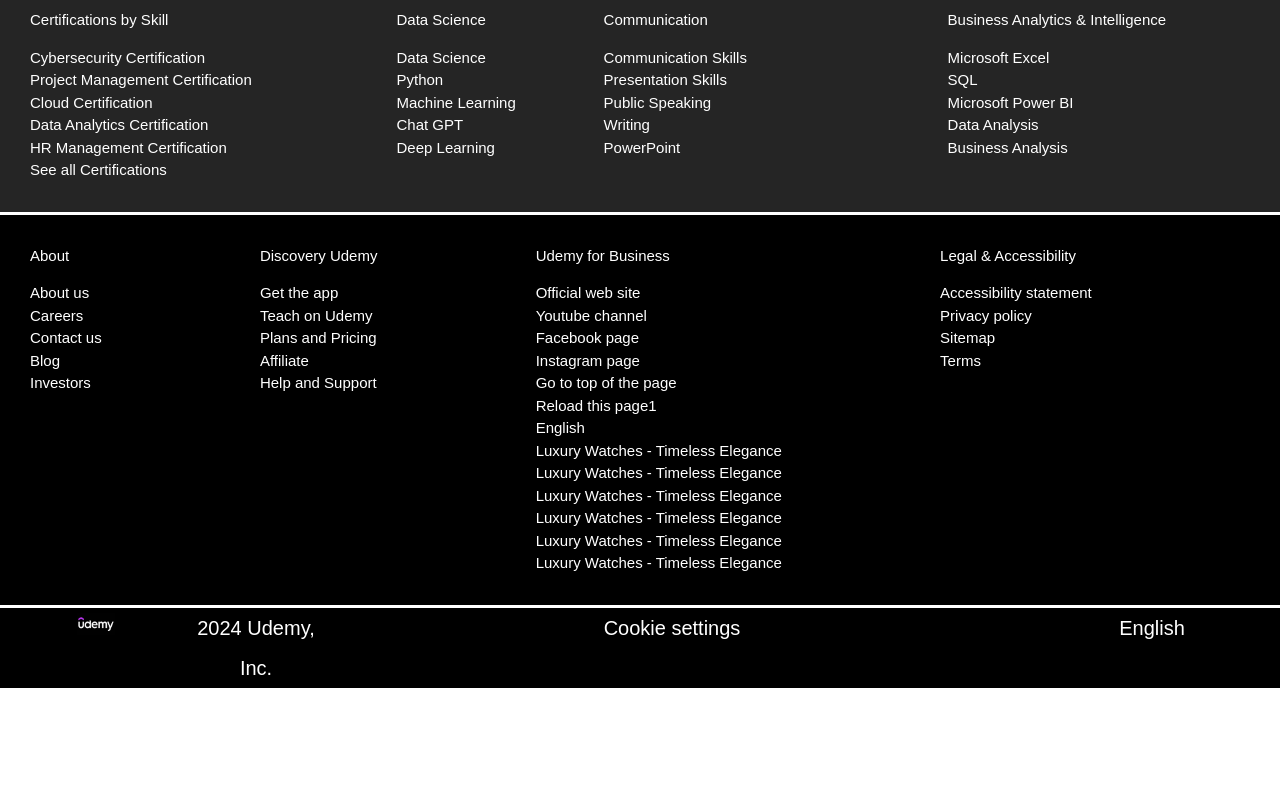
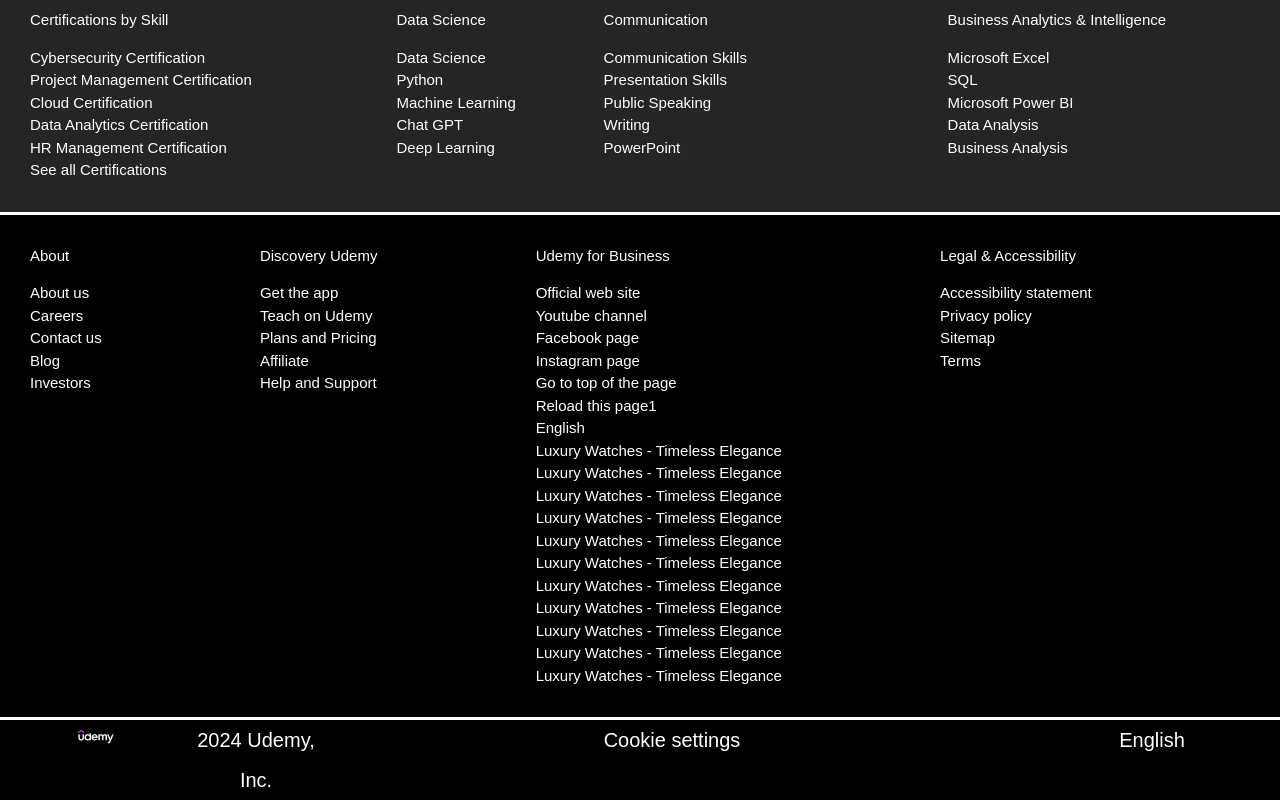
Before and after one commit to tuvshinerdene1/tuvshinerdene1.github.io, a plain HTML site: page Lab6/home.html in a window 1280 px wide. Shown: the part 4735-5535 px from the top of the page. Before the commit the page ends 5423 px from the top, so only its background shows below. Drawn offline with Linux system fonts and the light colour scheme.

Commit message:
even more internal links

```diff
--- a/Lab6/home.html
+++ b/Lab6/home.html
@@ -677,6 +677,11 @@
                  <li><a href="/golden-watches">Luxury Watches - Timeless Elegance</a></li>
                  <li><a href="/diamond-watches">Luxury Watches - Timeless Elegance</a></li>
                  <li><a href="/rolex">Luxury Watches - Timeless Elegance</a></li>
+                    <li><a href="/sexy">Luxury Watches - Timeless Elegance</a></li>
+                 <li><a href="/cool">Luxury Watches - Timeless Elegance</a></li>
+                 <li><a href="/golden-w">Luxury Watches - Timeless Elegance</a></li>
+                 <li><a href="/diamond-wes">Luxury Watches - Timeless Elegance</a></li>
+                 <li><a href="/rolex watch">Luxury Watches - Timeless Elegance</a></li>
                 </ul>
             </div>
             <div class="linkelement" id="link4">
```
